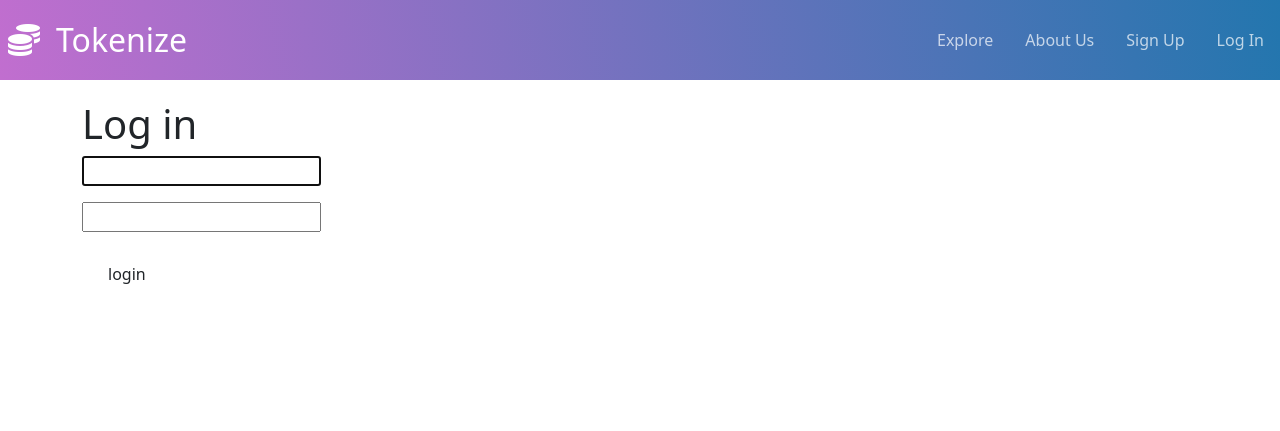
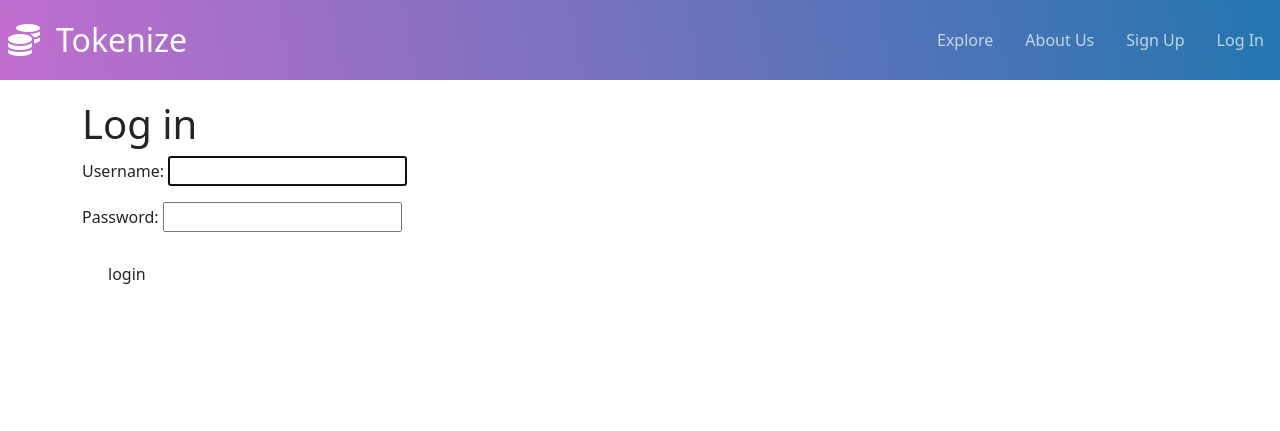
Before and after one commit to AustinLeaming/nft-exchange, a Django app: page /accounts/login/?next=/nfts/1/delete/ in a window 1280 px wide. Shown: the top 431 px of the page. Run offline with Django 3.2, Linux system fonts and the light colour scheme.

Commit message:
push refresh

```diff
--- a/main_app/static/css/style.css
+++ b/main_app/static/css/style.css
@@ -85,10 +85,6 @@ input#id_text{
     width: 200px;
 }
 
-p > label{
-    display: none;
-}
-
   @media(max-width: 600px){
     .toggle-button{
       display: flex;
```
Also changed, not shown: main_app/migrations/0006_merge_0004_nft_user_0005_photo.py (added).
